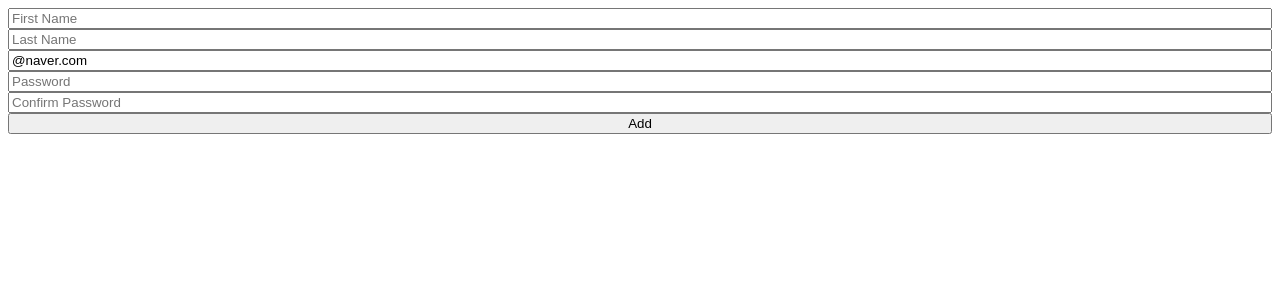
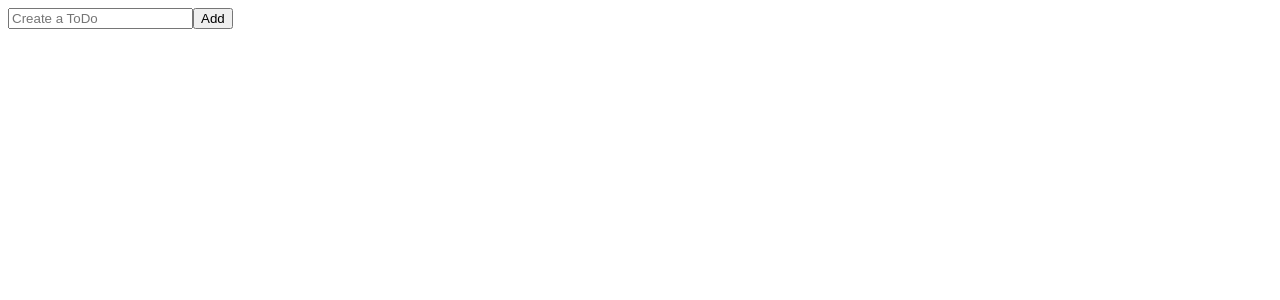
Before and after one commit to jpark-dev/react-todo, a React (Create React App) app: page / in a window 1280 px wide. Shown: the top 300 px of the page. Built offline with nearby package versions, Linux system fonts and the light colour scheme.

Commit message:
Removed unused test lines and connected a simple input to be used as the todo list.

```diff
--- a/src/TodoList.tsx
+++ b/src/TodoList.tsx
@@ -1,119 +1,23 @@
 import { useForm } from "react-hook-form";
 
-// function ToDoList() {
-//   const [toDo, setToDo] = useState("");
-//   const onChange = (event: React.FormEvent<HTMLInputElement>) => {
-//     const {
-//       currentTarget: { value },
-//     } = event;
-//     setToDo(value);
-//   };
-//   const onSubmit = (event: React.FormEvent<HTMLFormElement>) => {
-//     event.preventDefault();
-//     console.log(toDo);
-//   };
-//   return (
-//     <div>
-//       <form onSubmit={onSubmit}>
-//         <input onChange={onChange} placeholder="Create a ToDo" />
-//         <button>Add</button>
-//       </form>
-//     </div>
-//   );
-// }
-
-interface FormData {
-  firstName: string;
-  lastName: string;
-  email: string;
-  password: string;
-  confirmPassword: string;
-  extraError?: string;
+interface Form {
+  toDo: string;
 }
 
 function ToDoList() {
-  const {
-    register,
-    handleSubmit,
-    formState: { errors },
-    setError,
-  } = useForm<FormData>({
-    defaultValues: {
-      email: "@naver.com",
-    },
-  });
-  const onValid = (data: FormData) => {
-    if (data.password !== data.confirmPassword) {
-      setError(
-        "password",
-        { message: "Passwords are not the same" },
-        { shouldFocus: true }
-      );
-    }
-    setError("extraError", { message: "Check if you are online." });
-    console.log("data", data);
+  const { register, handleSubmit, setValue } = useForm<Form>();
+  const handleValid = (data: Form) => {
+    console.log("add to do", data.toDo);
+    setValue("toDo", "");
   };
-
   return (
     <div>
-      <form
-        style={{ display: "flex", flexDirection: "column" }}
-        onSubmit={handleSubmit(onValid)}
-      >
+      <form onSubmit={handleSubmit(handleValid)}>
         <input
-          {...register("firstName", {
-            required: "required",
-            validate: {
-              noJason: (v) =>
-                v.toLowerCase().includes("jason")
-                  ? "jason is a reserved name"
-                  : true,
-              noAmy: (v) =>
-                v.toLowerCase().includes("amy")
-                  ? "amy is a reserved name"
-                  : true,
-            },
-            minLength: 6,
-          })}
-          placeholder="First Name"
+          {...register("toDo", { required: "Please fill in." })}
+          placeholder="Create a ToDo"
         />
-        <span>{errors?.firstName?.message}</span>
-        <input
-          {...register("lastName", {
-            required: true,
-            minLength: {
-              value: 6,
-              message: "Your last name is too short.",
-            },
-          })}
-          placeholder="Last Name"
-        />
-        <span>{errors?.lastName?.message}</span>
-        <input
-          {...register("email", {
-            required: true,
-            pattern: {
-              value: /^[A-Za-z0-9._%+-]+@naver.com$/,
-              message: "Only Naver emails",
-            },
-          })}
-          placeholder="Email"
-        />
-        <span>{errors?.email?.message}</span>
-        <input
-          {...register("password", { required: true, minLength: 10 })}
-          placeholder="Password"
-        />
-        <span>{errors?.password?.message}</span>
-        <input
-          {...register("confirmPassword", {
-            required: "Please confirm your password.",
-          })}
-          placeholder="Confirm Password"
-        />
-        <span>{errors?.confirmPassword?.message}</span>
         <button>Add</button>
-        <span>{errors?.extraError?.message}</span>
       </form>
     </div>
   );
```
